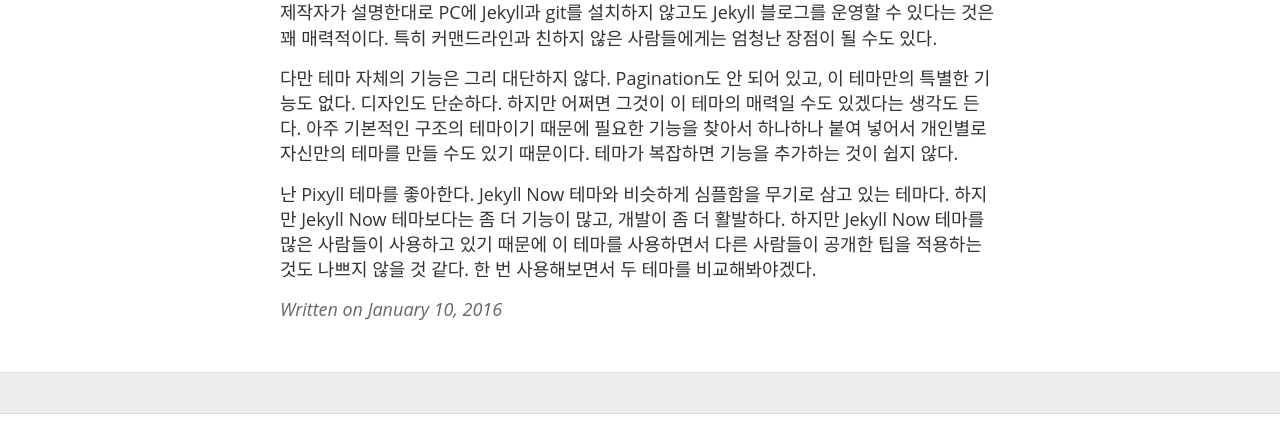
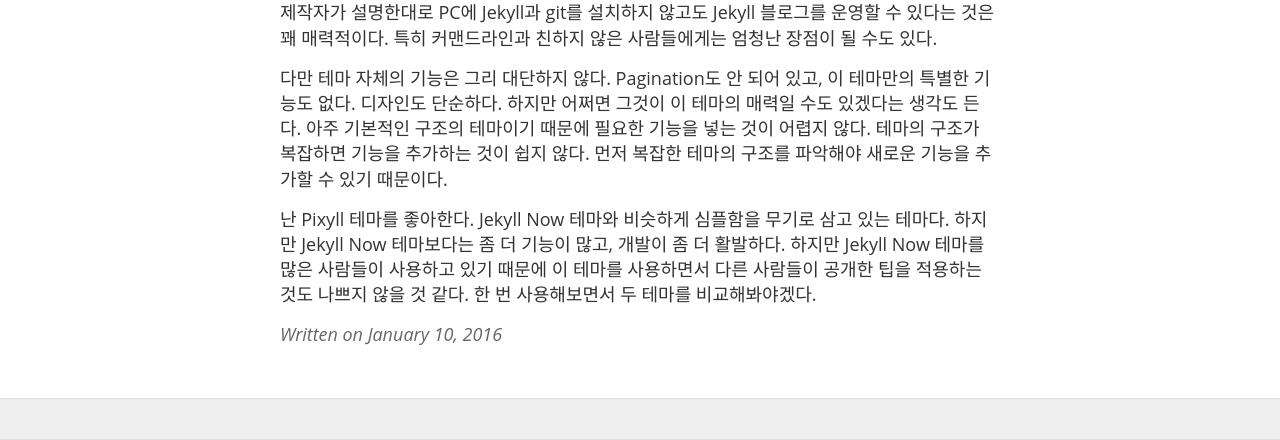
Before and after one commit to kalkin7/kkwiki, a Jekyll site: the page built from _posts/2016-1-10-Start-Jekyll-Now-Theme.md, in a window 1280 px wide. Shown: the part 573-1013 px from the top of the page. Built offline with Jekyll 4.4.1, drawn with Linux system fonts in a browser that asks for light colours; Markdown is read by kramdown in place of the engine named in the settings; before the commit the page ends 987 px from its top, so only the background shows below that.

Commit message:
Blog Update

```diff
--- a/_posts/2016-1-10-Start-Jekyll-Now-Theme.md
+++ b/_posts/2016-1-10-Start-Jekyll-Now-Theme.md
@@ -7,6 +7,6 @@ title: Jekyll Now 테마를 적용해봤다
 
 Jekyll과 Github Pages를 이용해서 블로그를 만들기 편하게 한 Jekyll Now 테마를 적용해봤다. 제작자가 설명한대로 PC에 Jekyll과 git를 설치하지 않고도 Jekyll 블로그를 운영할 수 있다는 것은 꽤 매력적이다. 특히 커맨드라인과 친하지 않은 사람들에게는 엄청난 장점이 될 수도 있다.
 
-다만 테마 자체의 기능은 그리 대단하지 않다. Pagination도 안 되어 있고, 이 테마만의 특별한 기능도 없다. 디자인도 단순하다. 하지만 어쩌면 그것이 이 테마의 매력일 수도 있겠다는 생각도 든다. 아주 기본적인 구조의 테마이기 때문에 필요한 기능을 찾아서 하나하나 붙여 넣어서 개인별로 자신만의 테마를 만들 수도 있기 때문이다. 테마가 복잡하면 기능을 추가하는 것이 쉽지 않다.
+다만 테마 자체의 기능은 그리 대단하지 않다. Pagination도 안 되어 있고, 이 테마만의 특별한 기능도 없다. 디자인도 단순하다. 하지만 어쩌면 그것이 이 테마의 매력일 수도 있겠다는 생각도 든다. 아주 기본적인 구조의 테마이기 때문에 필요한 기능을 넣는 것이 어렵지 않다. 테마의 구조가 복잡하면 기능을 추가하는 것이 쉽지 않다. 먼저 복잡한 테마의 구조를 파악해야 새로운 기능을 추가할 수 있기 때문이다.
 
 난 Pixyll 테마를 좋아한다. Jekyll Now 테마와 비슷하게 심플함을 무기로 삼고 있는 테마다. 하지만 Jekyll Now 테마보다는 좀 더 기능이 많고, 개발이 좀 더 활발하다. 하지만 Jekyll Now 테마를 많은 사람들이 사용하고 있기 때문에 이 테마를 사용하면서 다른 사람들이 공개한 팁을 적용하는 것도 나쁘지 않을 것 같다. 한 번 사용해보면서 두 테마를 비교해봐야겠다.
```
